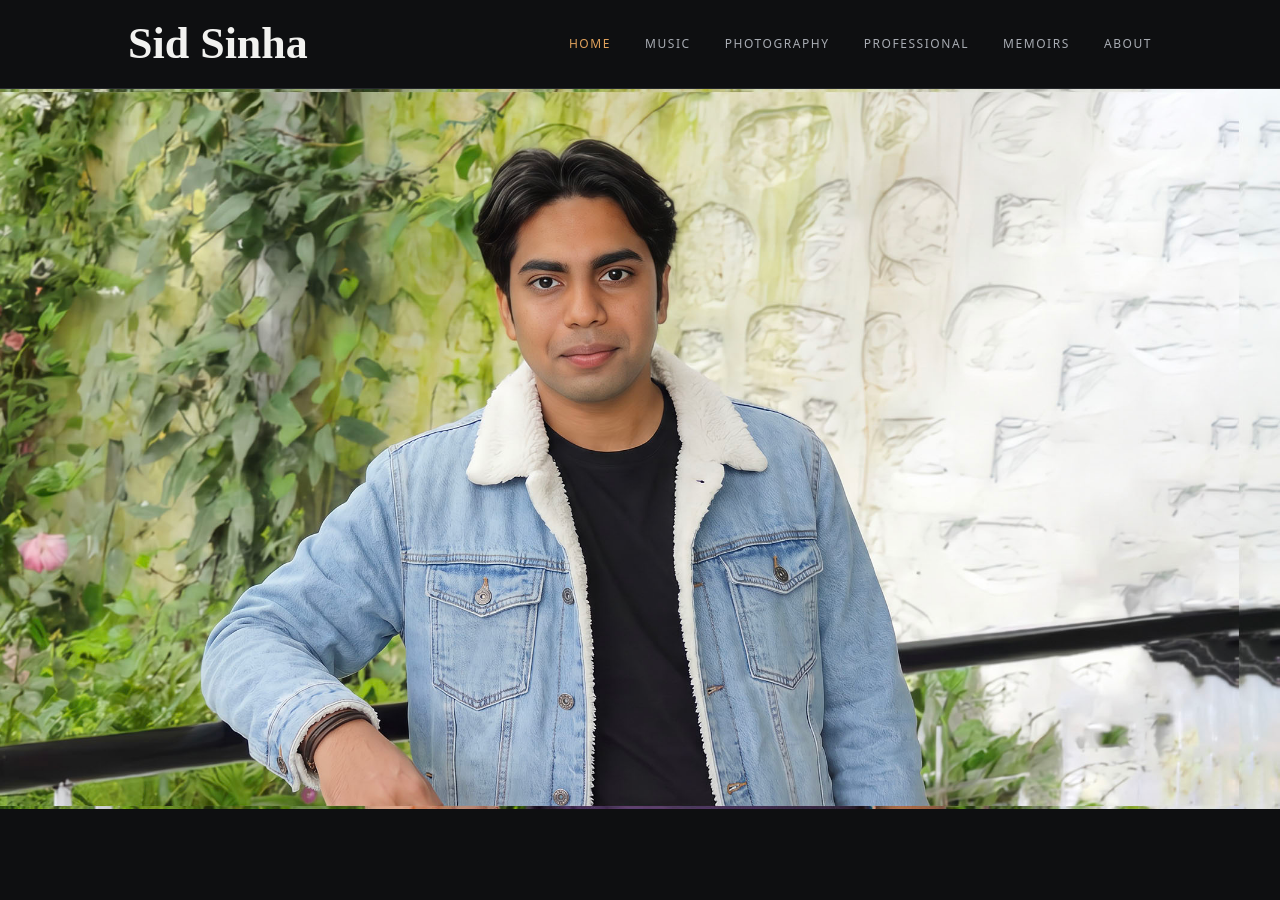
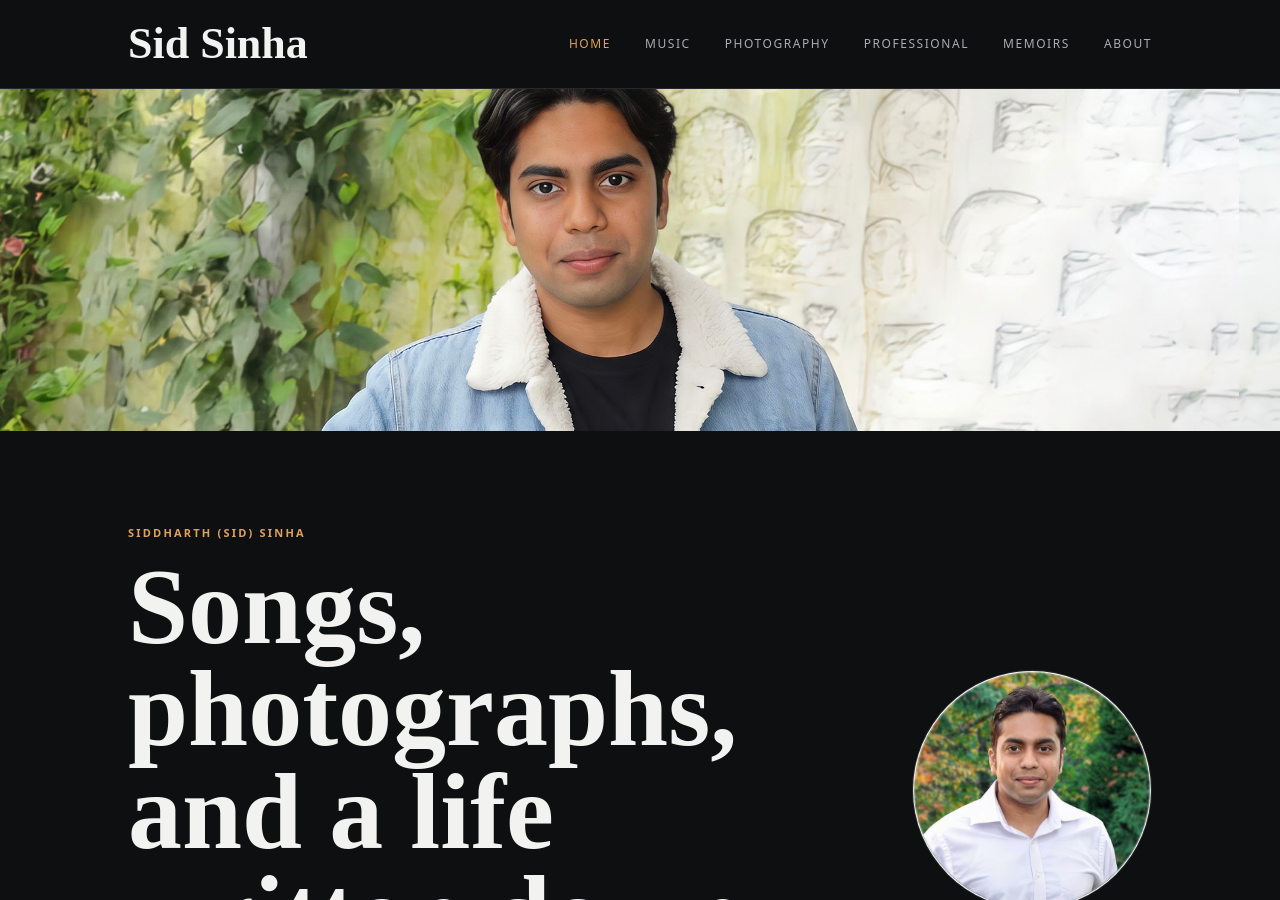
Before and after one commit to SidSays/SidSays.github.io, a Jekyll site: the page built from index.html, in a window 1280 px wide and 900 px high. Built offline with Jekyll 4.4.1, drawn with Linux system fonts in a browser that asks for light colours; some web fonts are replaced.

Commit message:
Add files via upload

```diff
--- a/assets/css/site.css
+++ b/assets/css/site.css
@@ -838,3 +838,17 @@ img { max-width: 100%; height: auto; display: block; }
   max-width: 14em;
   text-wrap: balance;
 }
+
+/* --- Home cover banner ------------------------------------------- */
+/* Full width band. The photo is 16:9, so the band crops a slice out */
+/* of it: object-position keeps Sid's face in frame rather than      */
+/* slicing through it. On phones the band is close to the photo's    */
+/* own shape, so almost nothing is cropped.                          */
+
+.cover img {
+  display: block;
+  width: 100%;
+  height: clamp(13rem, 38vh, 24rem);
+  object-fit: cover;
+  object-position: center 25%;
+}
```
